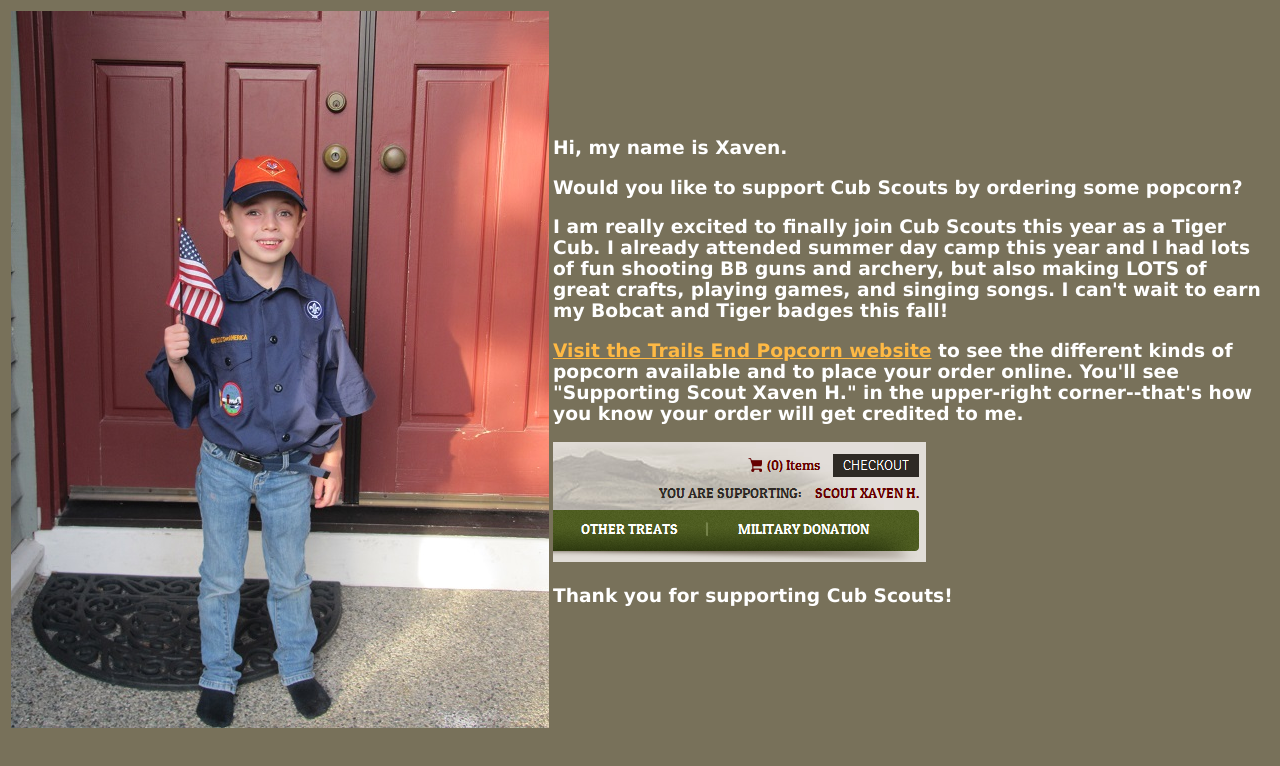
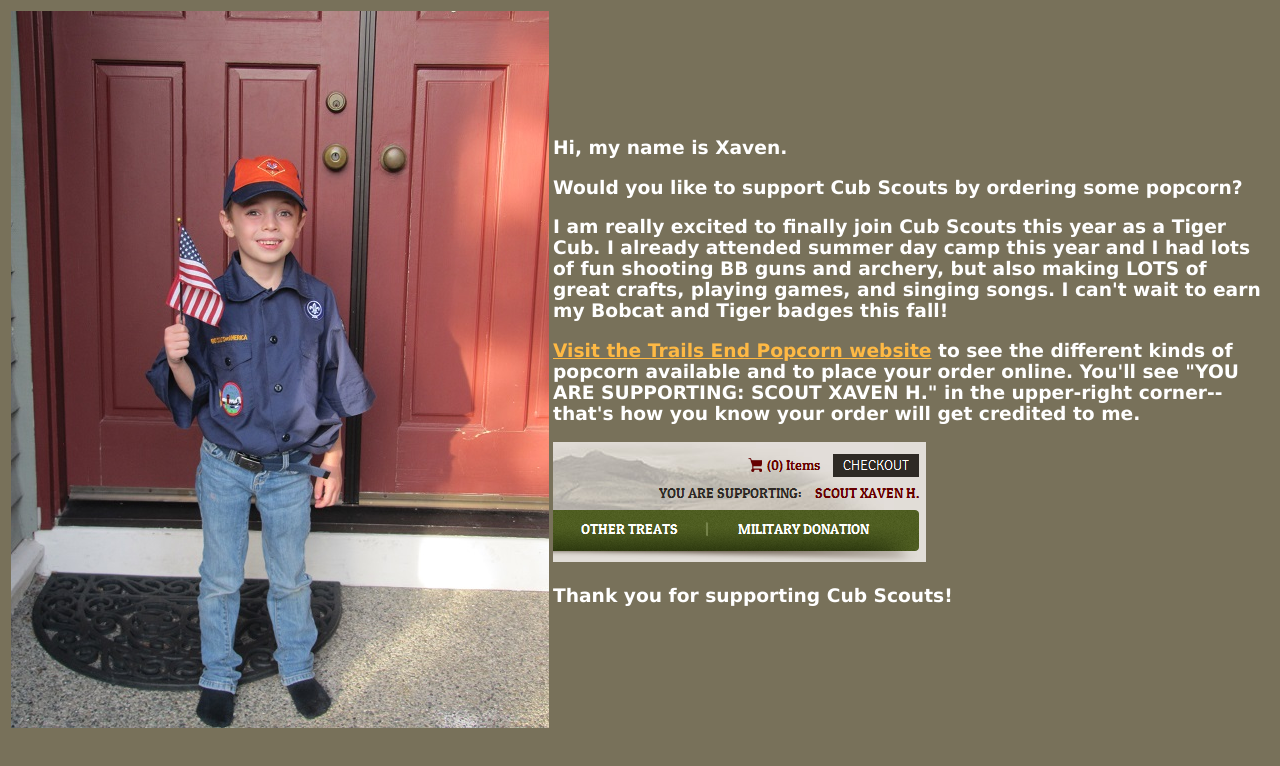
Before and after one commit to jeffhandley/XavenHandley, a plain HTML site: page popcorn/index.html in a window 1280 px wide. Drawn offline with Linux system fonts and the light colour scheme.

Commit message:
Updating support message

```diff
--- a/popcorn/index.html
+++ b/popcorn/index.html
@@ -47,10 +47,10 @@
                     </p>
                     <p>
                         <a href="http://www.trails-end.com/shop/scouts/email_referral.jsp?id=28202908">Visit the Trails End Popcorn website</a>
-                        to see the different kinds of popcorn available and to place your order online.  You'll see "Supporting Scout Xaven H."
+                        to see the different kinds of popcorn available and to place your order online.  You'll see "YOU ARE SUPPORTING: SCOUT XAVEN H."
                         in the upper-right corner--that's how you know your order will get credited to me.
                     </p>
-                    <a href="http://www.trails-end.com/shop/scouts/email_referral.jsp?id=28202908"><img src="../images/Supporting-Xaven-H.png" alt="Supporting Scout Xaven H." border="0" /></a>
+                    <a href="http://www.trails-end.com/shop/scouts/email_referral.jsp?id=28202908"><img src="../images/Supporting-Xaven-H.png" alt="YOU ARE SUPPORTING: SCOUT XAVEN H." border="0" /></a>
                     <p>
                         Thank you for supporting Cub Scouts!
                     </p>
```
